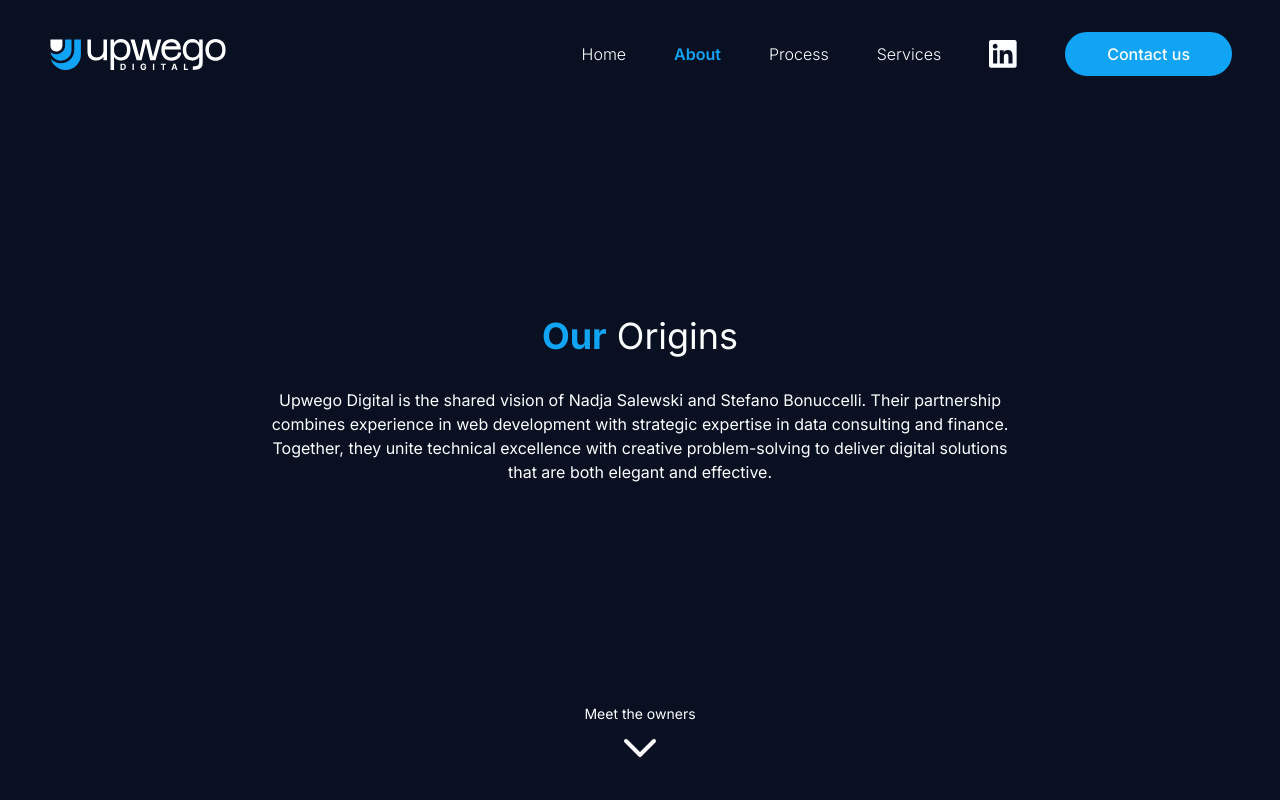
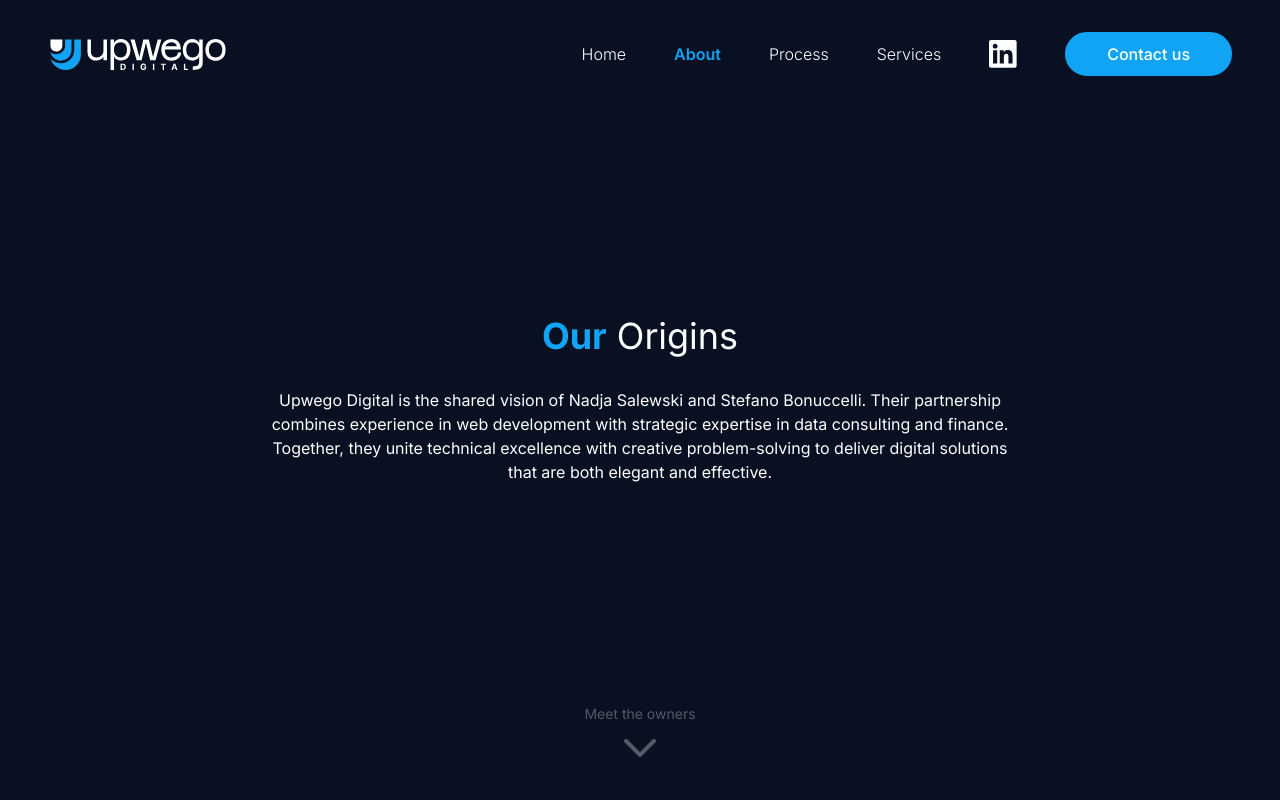
Before and after one commit to stefano76/upwego, a Next.js app: page /about in a window 1280 px wide. Shown: the top 800 px of the page. Built offline with nearby package versions, Linux system fonts and the light colour scheme; no server answers; what react-google-recaptcha-v3 would draw is missing.

Commit message:
Update ScrollDownButton animation delay and fill mode for smoother transitions

```diff
--- a/app/components/ScrollDownButton/index.tsx
+++ b/app/components/ScrollDownButton/index.tsx
@@ -70,7 +70,7 @@ export default function ScrollDownButton({ text, visible, targetId }: ScrollDown
       <button
         ref={buttonRef}
         onClick={handleScrollDown}
-        className="intro-scroll-down-button cursor-pointer opacity-0 hidden transition-opacity animate-fade-in"
+        className="intro-scroll-down-button cursor-pointer opacity-0 hidden transition-opacity animate-fade-in [animation-delay:5s] [animation-fill-mode:both]"
         aria-label="Scroll down"
       >
         <span className="flex flex-col items-center gap-2">
```
